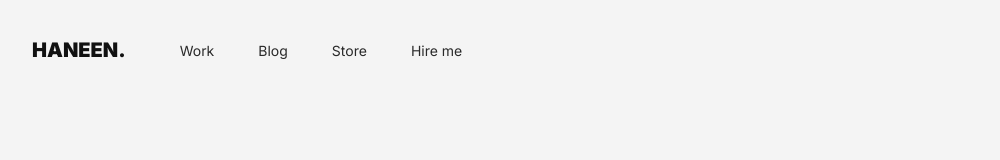
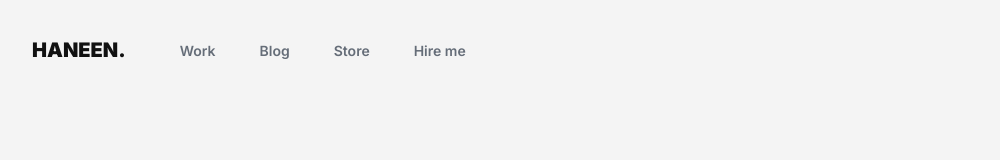
Before and after one commit to haneenmahd/haneenmahd.github.io, a React (Vite) app: page / in a window 1280 px wide. Shown: the top 160 px of the page, without its empty margins (0-1000 px from the left). Built offline with nearby package versions, Linux system fonts and the light colour scheme.

Commit message:
Add new styling to links

```diff
--- a/src/components/NavLink.jsx
+++ b/src/components/NavLink.jsx
@@ -7,28 +7,16 @@ import theme from '../theme'
 const NavLinkStyle = styled(Link)`
   ${CommonLink}
   font-size: 14px;
+  font-weight: 600;
+  text-align: center;
+  color: #656d78;
 
-  &::before {
-    content: ' ';
-    position: absolute;
-    bottom: -5px;
-    height: 2px;
-    width: 0%;
-    background: ${(props) =>
-      props.theme === 'dark'
-        ? theme.dark.linkUnderLineColor
-        : theme.light.linkUnderLineColor};
-    transition: 0.3s cubic-bezier(0.98, 0.07, 0.47, 0.74);
+  &:hover {
+    color: #38393a;
   }
 
-  &:hover::before,
-  &:active::before {
-    width: 80%;
-  }
-
-  @media screen and (max-width: 700px) {
-    margin: 0 5px;
-    padding: 0 5px;
+  &:active {
+    color: #38393a;
   }
 `
 
@@ -40,10 +28,10 @@ const NavLinkStyle = styled(Link)`
  * }} props
  * @returns
  */
-export default function NavLink(props) {
+export default function NavLink({ to, text }) {
   return (
-    <NavLinkStyle to={props.to} aria-label={`Link to ${props.href} page`}>
-      {props.text}
+    <NavLinkStyle to={to} aria-label={`Link to ${to} page`}>
+      {text}
     </NavLinkStyle>
   )
 }
```
